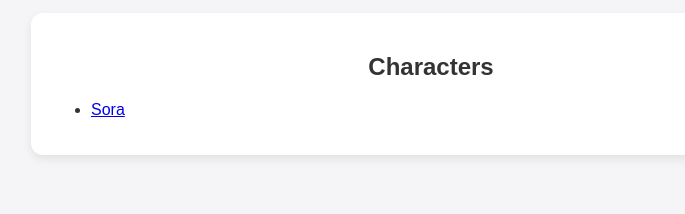
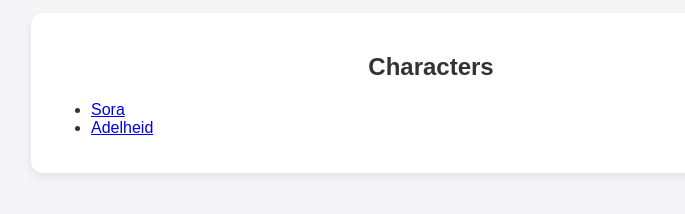
Before and after one commit to williamsga555/williamsga555.github.io, a plain HTML site: page index.html in a window 1280 px wide. Shown: the part 122-336 px from the top of the page, without its empty margins (209-894 px from the left). Drawn offline with Linux system fonts and the light colour scheme.

Commit message:
Update index.html

```diff
--- a/index.html
+++ b/index.html
@@ -15,6 +15,7 @@
         <h2>Characters</h2>
         <ul>
             <li><a href="characters/Sora.html">Sora</a></li>
+            <li><a href="characters/Adelheid.html">Adelheid</a></li>
             <!-- I will add all characters automatically once you confirm -->
         </ul>
     </div>
```
